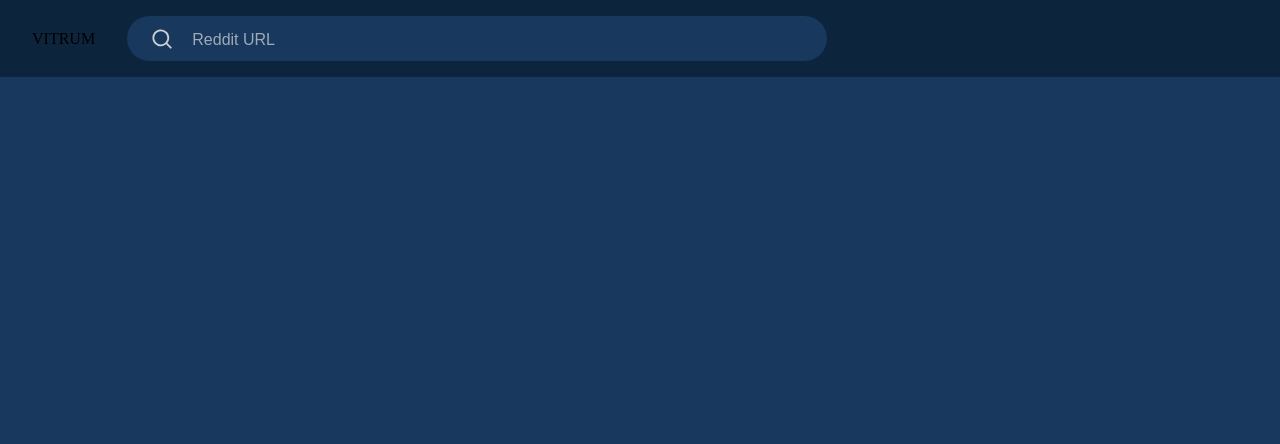
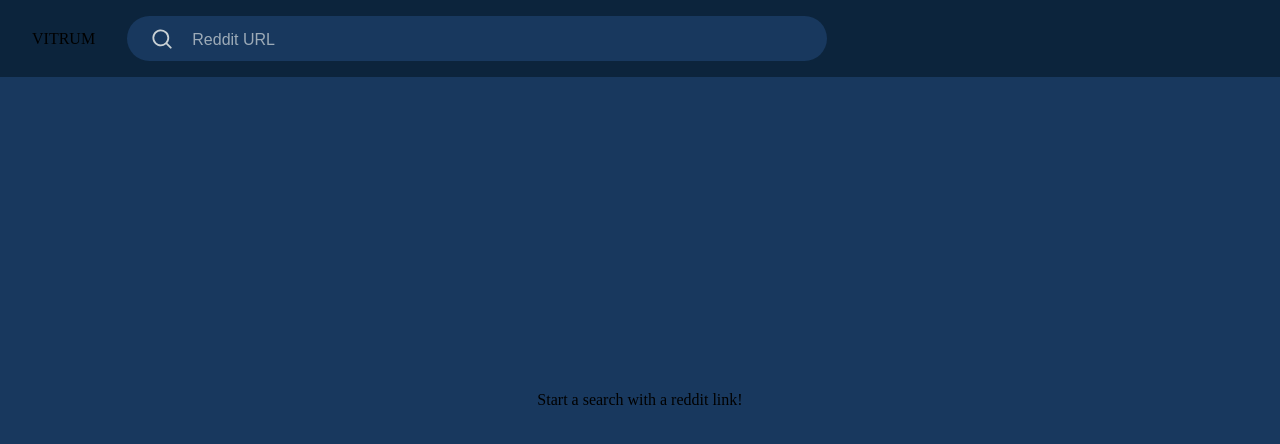
Before and after one commit to eliassebastian/vitrum-frontend, a Next.js app: page /search in a window 1280 px wide. Shown: the top 444 px of the page. Built offline with nearby package versions, Linux system fonts and the light colour scheme.

Commit message:
feat: reddit discussion search for single post

```diff
--- a/components/layout/SearchLayout/index.tsx
+++ b/components/layout/SearchLayout/index.tsx
@@ -1,8 +1,12 @@
+import { useRouter } from "next/router";
 import type { ReactNode } from "react";
 import HeaderSearch from "../../header/HeaderSearch";
 import styles from "./SearchLayout.module.scss";
 
 const SearchLayout = ({ children }: { children: ReactNode }) => {
+    // const router = useRouter();
+    // const {q} = router.query;
+
     return (
         <div className={styles.container}>
             <HeaderSearch/>
--- a/components/search/SearchBar/index.tsx
+++ b/components/search/SearchBar/index.tsx
@@ -52,6 +52,7 @@ const SearchBarNew = () => {
     const regPatt = /reddit\.com\/r\/[^\/]+\/comments\/([^\/]{6,})\//;
     const url = ref.current.value;
 
+    //TODO: ui/ux error handling
     if (!regPatt.test(url)) return false;
     if (!url.includes("r/wallstreetbets")) return false;
 
--- a/pages/search/Search.module.scss
+++ b/pages/search/Search.module.scss
@@ -1,8 +1,21 @@
 .page {
     position: relative;
-    height: 200%;
     min-height: 100%;
     width: 100%;
     background-color: var(--backgroundcolor-accentone);
     z-index: 0;
+    overflow-y: auto;
 }
+
+.container {
+    position: absolute;
+    display: flex;
+    top: 0;
+    left: 0;
+    width: 100%;
+    min-height: 100%;
+    justify-content: center;
+    align-items: center;
+
+
+}
--- a/pages/search/index.tsx
+++ b/pages/search/index.tsx
@@ -1,10 +1,16 @@
 import Head from "next/head";
+import { useRouter } from "next/router";
 import type { ReactElement } from "react";
 import SearchLayout from "../../components/layout/SearchLayout";
+import SearchDefault from "../../components/search/SearchDefault";
+import SearchNew from "../../components/search/SearchNew";
 import type { NextPageWithLayout } from '../_app';
 import styles from "./Search.module.scss";
 
 const Search: NextPageWithLayout = () => {
+  const router = useRouter();
+  const {q}: {q?: string | undefined} = router.query;
+
   return (
     <>
     <Head>
@@ -14,7 +20,10 @@ const Search: NextPageWithLayout = () => {
         <link rel="icon" href="/favicon.ico" />
     </Head>
     <main className={styles.page}>
-
+      <div className={styles.container}>
+        {typeof q === 'undefined' && <SearchDefault/>}
+        {(typeof q !== 'undefined' && q.length !== 0) && <SearchNew id={q}/>}
+      </div>
     </main>
     </>
   )
```
